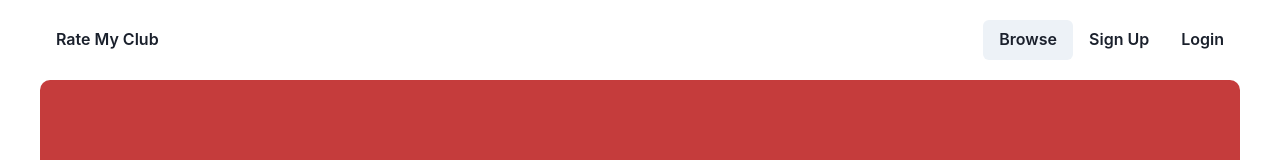
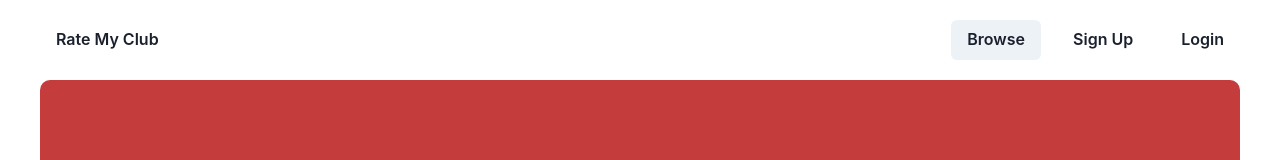
Before and after one commit to brelieu05/RateMyClub-frontend, a React (Vite) app: page / in a window 1280 px wide. Shown: the top 160 px of the page. Built offline with nearby package versions, Linux system fonts and the light colour scheme; no server answers; what @uploadthing/react would draw is missing.

Commit message:
Fixed navbar

```diff
--- a/src/assets/Navbar.tsx
+++ b/src/assets/Navbar.tsx
@@ -41,7 +41,7 @@ import {
                       }}>Rate My Club</Button>
                   </HStack>
 
-                  <Box display={{ base: 'none', md: 'flex' }}>
+                  <Flex display={{ base: 'none', md: 'flex' }} gap={4} alignItems='center'>
                       {location.pathname !== '/' && <Search width={undefined} />}
                       <Button><Link to='/Browse'>Browse</Link></Button>
                       {userData?.role === "admin" && (
@@ -65,7 +65,7 @@ import {
                               )}
                           </>
                       )}
-                  </Box>
+                  </Flex>
 
                   <IconButton
                       display={{ base: 'flex', md: 'none' }}
```
